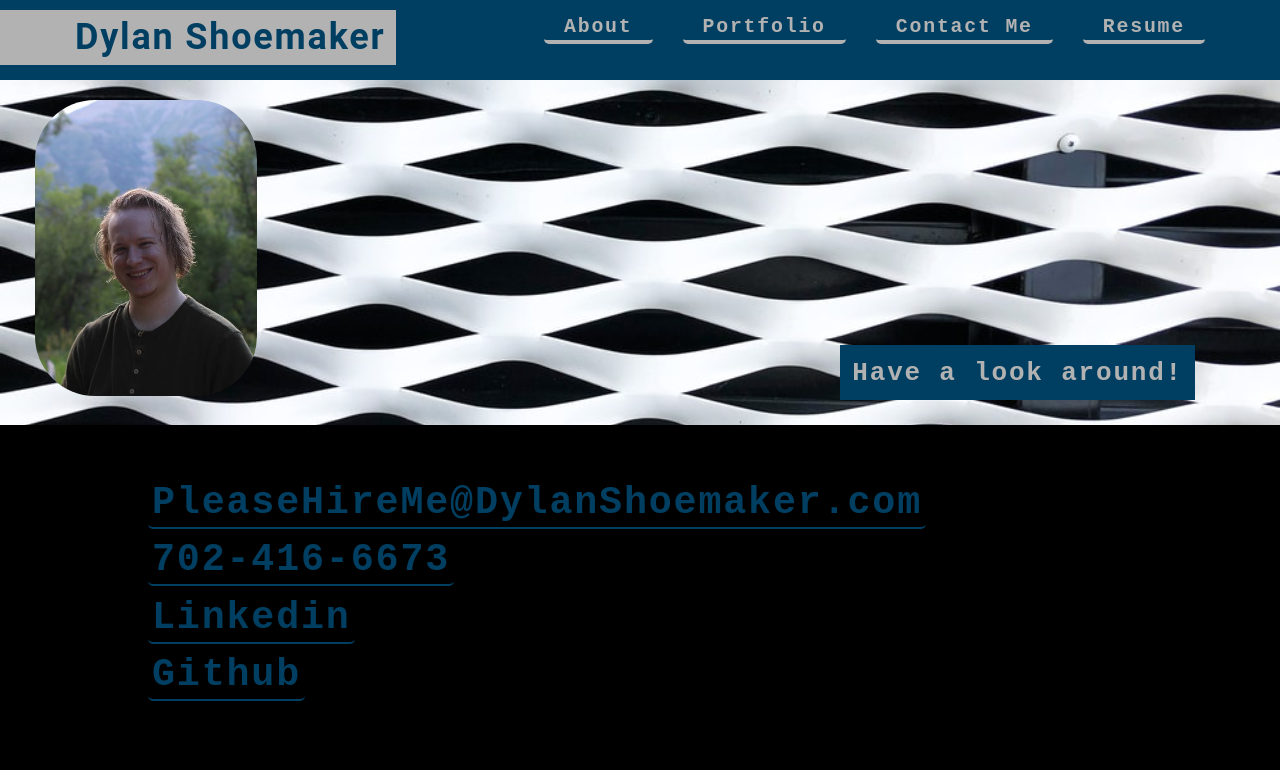
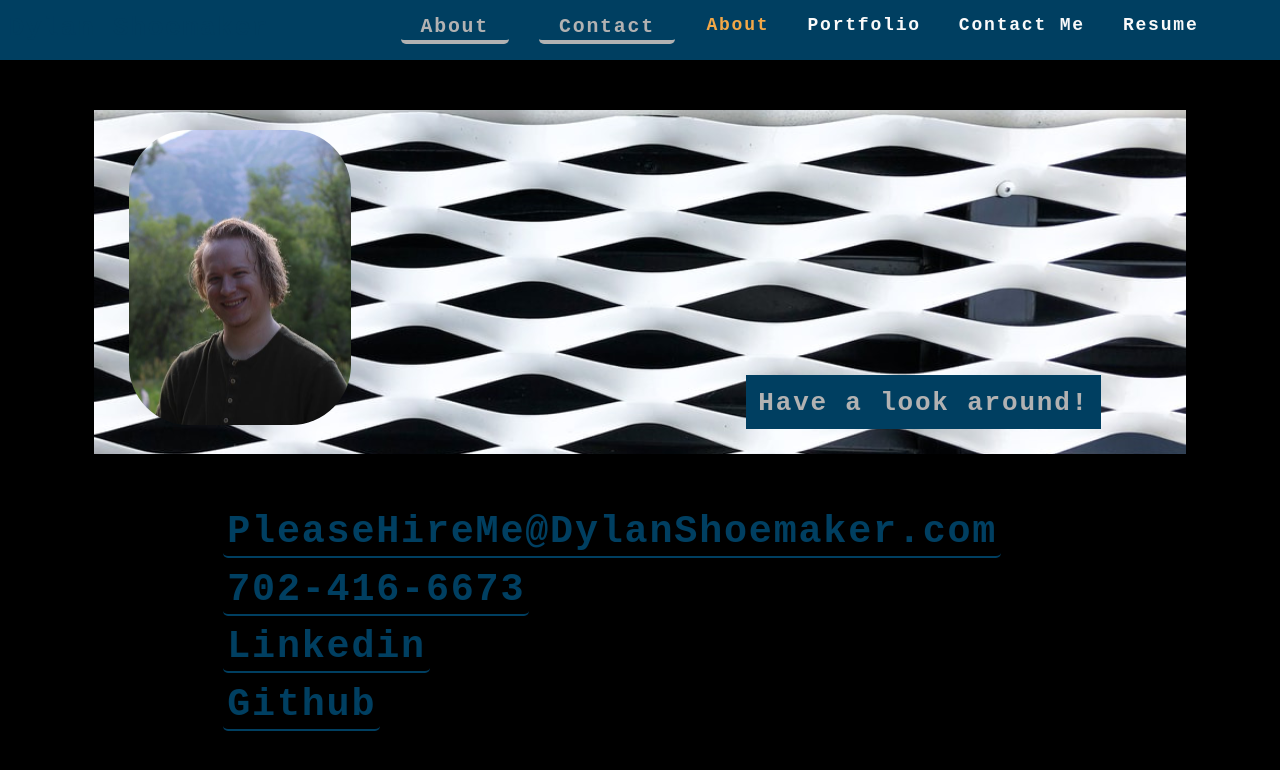
Before and after one commit to dylanshoemaker/react-portfolio, a React (Create React App) app: page / in a window 1280 px wide. Shown: the top 770 px of the page. Built offline with nearby package versions, Linux system fonts and the light colour scheme.

Commit message:
added categories to header

```diff
--- a/src/App.js
+++ b/src/App.js
@@ -1,4 +1,4 @@
-import React from "react";
+import React, { useState } from "react";
 import { BrowserRouter as Router, Route, Switch } from "react-router-dom";
 import "./App.css";
 import Header from "./components/Header";
@@ -9,19 +9,37 @@ import Portfolio from "./components/Portfolio";
 import Resume from "./components/Resume";
 import Contact from "./components/Contact";
 function App() {
+  const [categories] = useState([
+    { name: "About" },
+    { name: "Portfolio" },
+    { name: "Contact Me" },
+    { name: "Resume" },
+  ]);
+  const [currentCategory, setCurrentCategory] = useState(categories[0]);
+
   return (
+    <div>
       <Router>
-      <Header />
-      <Hero />
+      <Header
+        categories={categories}
+        setCurrentCategory={setCurrentCategory}
+        currentCategory={currentCategory}
+      ></Header>
+      <main>
+        <div>
+          <Hero></Hero>
           <Switch>
-        <Route exact path='/react-portfolio' component={About}/>
+            <Route exact path="/react-portfolio" component={About} />
             <Route path="/about" component={About} />
             <Route path="/Portfolio" component={Portfolio} />
             <Route path="/contact" component={Contact} />
             <Route path="/resume" component={Resume} />
           </Switch>
-      <Footer/>
+          <Footer></Footer>
+        </div>
+      </main>
       </Router>
+    </div>
   );
 }
 
--- a/src/components/Header/Header.jsx
+++ b/src/components/Header/Header.jsx
@@ -1,32 +1,45 @@
-import React from "react";
+import React, { useEffect } from "react";
 import { Link } from 'react-router-dom';
+const Header = (props) => {
+  const { categories = [], setCurrentCategory, currentCategory } = props;
 
-const Header = () => {
+  useEffect(() => {
+    document.title = currentCategory.name;
+  }, [currentCategory]);
 
   return (
-    <header>
-        <h1>
-            Dylan Shoemaker
-        </h1>
+    <header className="flex-row px-1">
+      <h2>
+        <a href="/">Dylan Shoemaker</a>
+      </h2>
       <nav>
-            <ul>
+        <ul className="flex-row">
           <li>
-                <Link to="/about">About</Link>
+          <Link to="/about"href="#about">About</Link>
           </li>
           <li>
-                <Link to="/portfolio">Portfolio</Link>
+            <Link to="/contact"href="#contact">Contact</Link>
           </li>
-                <li>
-                <Link to="/contact">Contact Me</Link>
+          {categories.map((category) => (
+            <li
+              className={`mx-1 ${
+                currentCategory.name === category.name && "navActive"
+              }`}
+              key={category.name}
+            >
+              <span
+                onClick={() => {
+                  setCurrentCategory(category);
+                }}
+              >
+                {category.name}
+              </span>
             </li>
-                <li>
-                <Link to="/resume">Resume</Link>
-                </li>
+          ))}
         </ul>
       </nav>
     </header>
   );
-
-}
+};
 
 export default Header;
```
Also changed, not shown: public/screenshot.PNG (added). Lines whose indentation alone changed are shown as unchanged.
